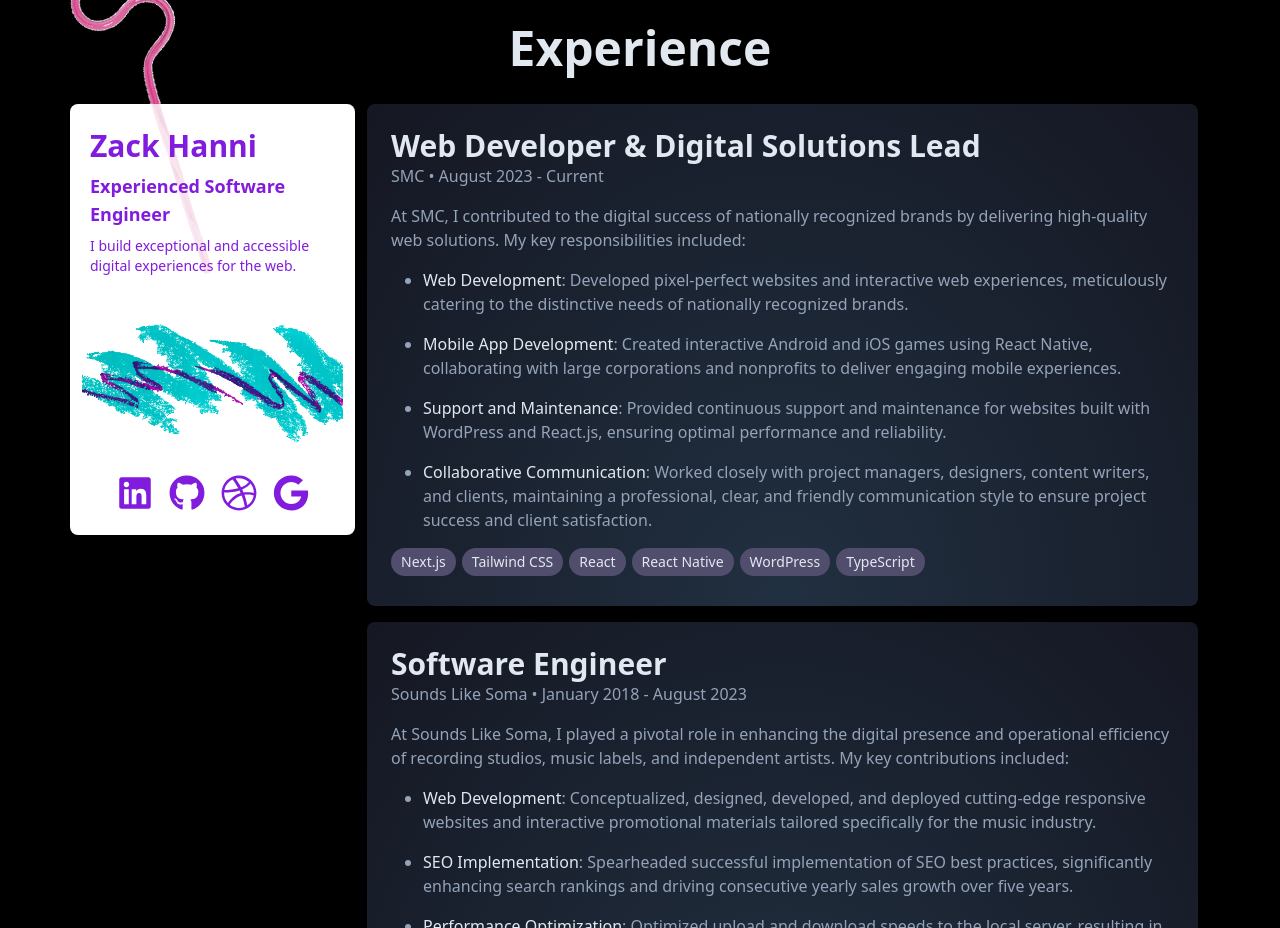
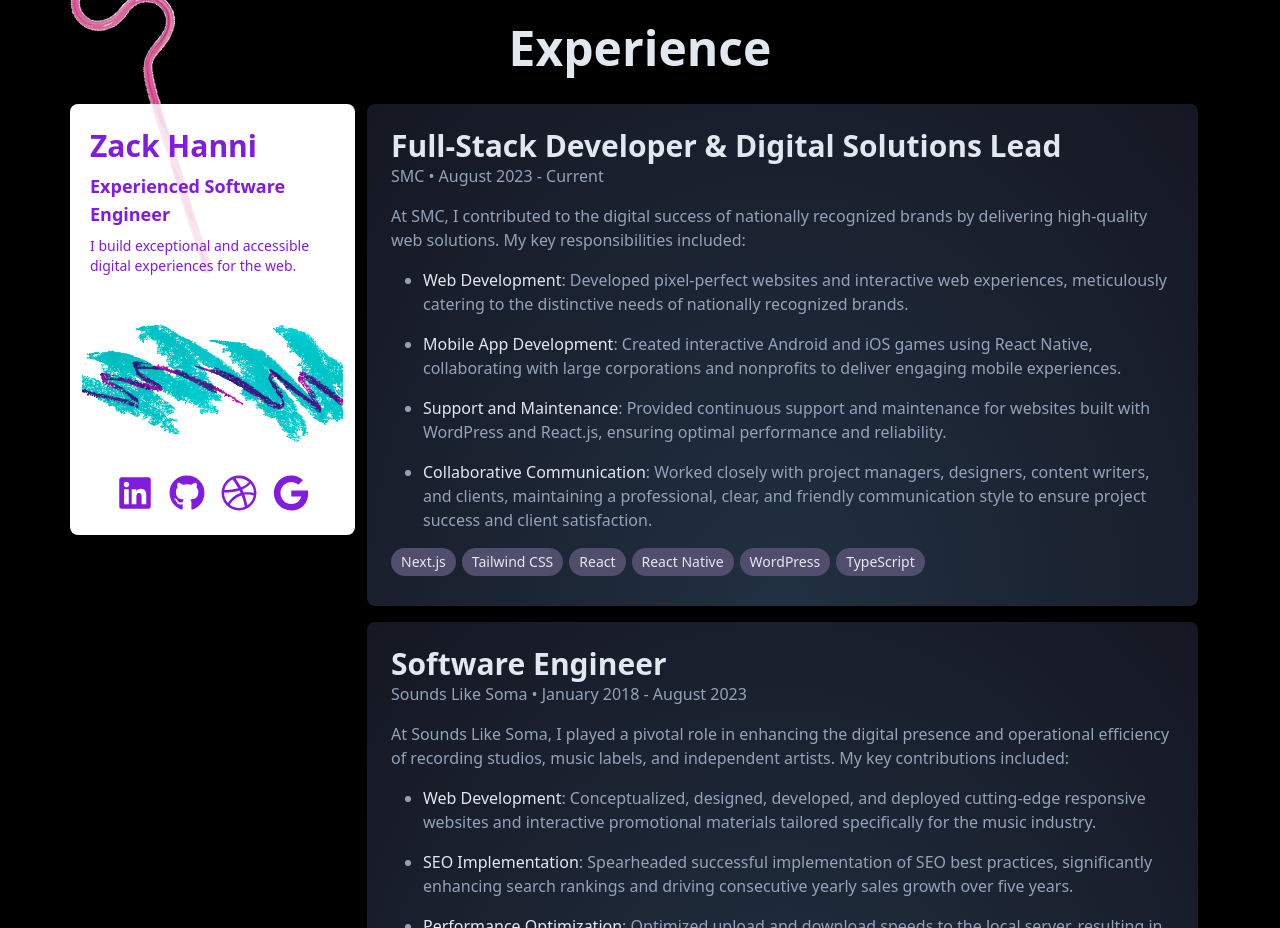
Before and after one commit to zackhanni/zachary.works, a Next.js app: page / in a window 1280 px wide. Shown: the part 800-1728 px from the top of the page. Built offline with nearby package versions, Linux system fonts and the light colour scheme.

Commit message:
update job title

```diff
--- a/app/components/ExperienceData.tsx
+++ b/app/components/ExperienceData.tsx
@@ -1,6 +1,6 @@
 const ExperienceData = [
   {
-    title: "Web Developer & Digital Solutions Lead",
+    title: "Full-Stack Developer & Digital Solutions Lead",
     company: "SMC",
     dateRange: "• August 2023 - Current",
     location: "Philadelphia, Pennsylvania / Hybrid",
```
